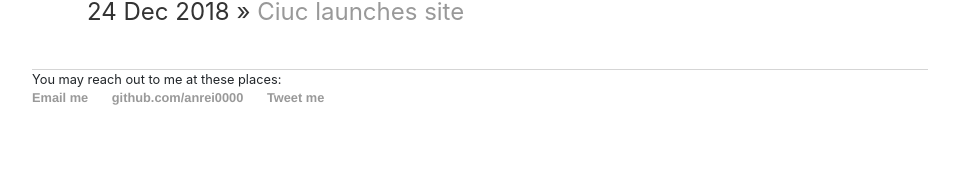
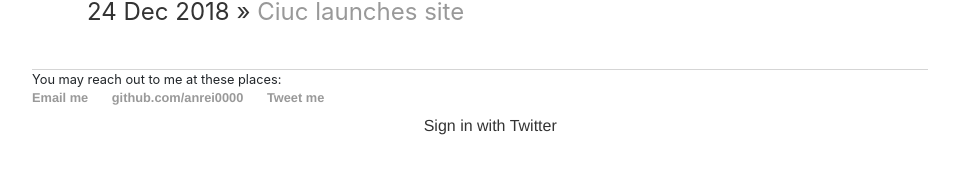
Before and after one commit to anrei0000/anrei0000.github.io, a Jekyll site: the page built from index.html, in a window 1280 px wide. Shown: the part 357-531 px from the top of the page, without its empty margins (160-1119 px from the left). Built offline with Jekyll 4.4.1, drawn with Linux system fonts in a browser that asks for light colours; nearby versions of some CDN libraries; comment, search, counter and statistics services are not loaded.

Commit message:
- test fa

```diff
--- a/_layouts/default.html
+++ b/_layouts/default.html
@@ -28,6 +28,16 @@
         <li><a href="mailto:ciuculescu.andrei.dev@gmail.com">Email me</a></li>
         <li><a href="https://github.com/anrei0000">github.com/anrei0000</a></li>
         <li><a href="https://twitter.com/intent/tweet?screen_name=lpgfmk&ref_src=twsrc%5Etfw" class="twitter-mention-button" data-show-count="false">Tweet me</a><script async src="https://platform.twitter.com/widgets.js" charset="utf-8"></script></li>
+        <li>
+            <a class="btn btn-block btn-social btn-twitter">
+                <span class="fa fa-twitter"></span> Sign in with Twitter
+            </a>
+        </li>
+        <li>
+            <a class="btn btn-social-icon btn-twitter">
+                <span class="fa fa-twitter"></span>
+            </a>
+        </li>
     </ul>
 </footer>
 </body>
```
